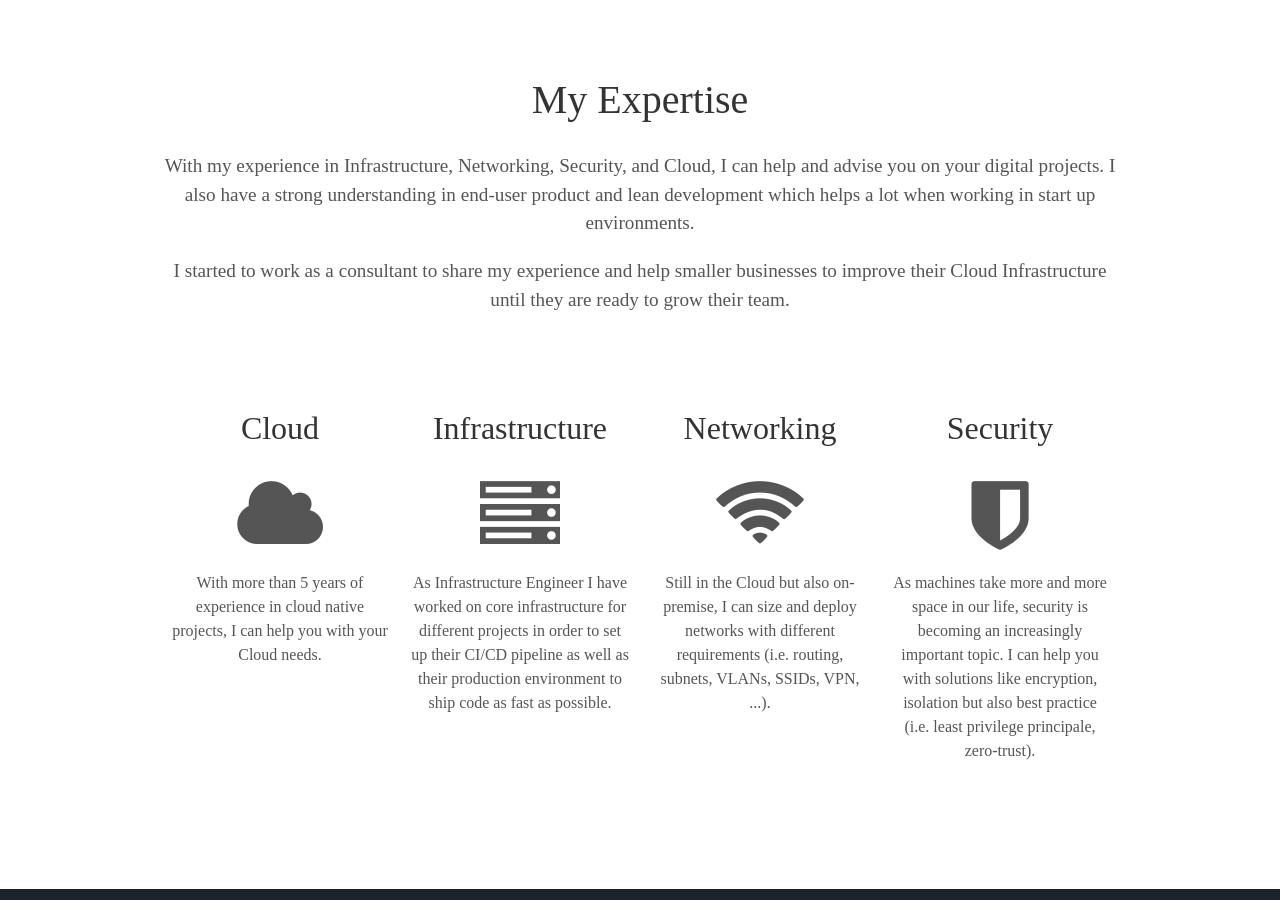
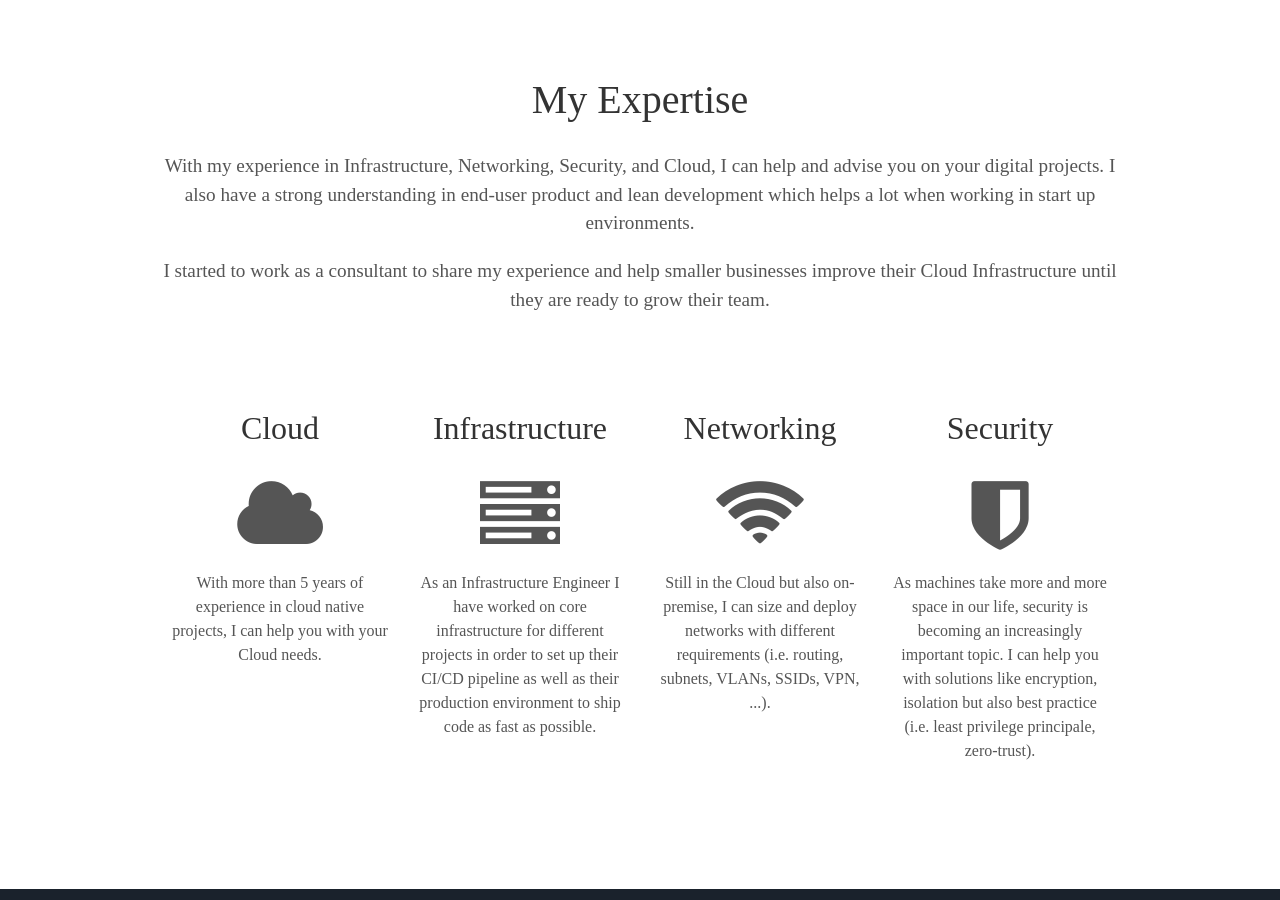
Before and after one commit to gbergeret/gbergeret.github.io, a Jekyll site: the page built from index.html, in a window 1280 px wide and 900 px high, scrolled down 905 px. Built offline with Jekyll 4.4.1, drawn with Linux system fonts in a browser that asks for light colours; some web fonts are replaced.

Commit message:
fix: Update site.description and fix some typo

```diff
--- a/_config.yml
+++ b/_config.yml
@@ -1,6 +1,6 @@
 # Site settings
-title: G. Bergeret
-description: Jekyll Theme Minimal Resume
+title: G. BERGERET
+description: Geoffrey Bergeret, Freelance Cloud/DevOps/Infrastructure/Network Engineer
 # baseurl: "" # the subpath of your site, e.g. /blog
 # url: "https://www.gbergeret.com"
 
@@ -15,7 +15,7 @@ author:
     working in start up environments.
 
     I started to work as a consultant to share my experience and help smaller
-    businesses to improve their Cloud Infrastructure until they are ready to grow
+    businesses improve their Cloud Infrastructure until they are ready to grow
     their team.
   email: contact@gbergeret.com
   # skype: geoffrey.bergeret
--- a/_includes/about.html
+++ b/_includes/about.html
@@ -15,7 +15,7 @@
   <div class="tech">
     <h2>Infrastructure</h2>
     <p class="col-md-4"><i class="fa fa-5x fa-server"></i></p>
-    <p>As Infrastructure Engineer I have worked on core infrastructure for
+    <p>As an Infrastructure Engineer I have worked on core infrastructure for
         different projects in order to set up their CI/CD pipeline as well as
         their production environment to ship code as fast as possible.</p>
   </div>
```
